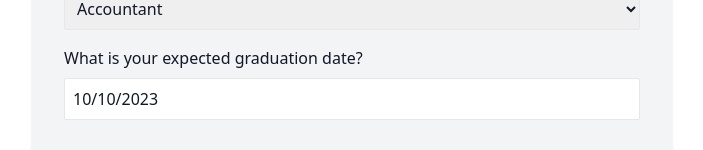
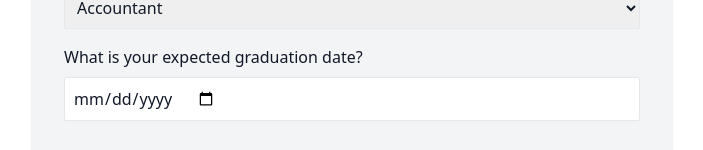
Before and after one commit to malekoa/conuhacks_sunlife, a React (Vite) app: page /career in a window 1280 px wide. Shown: the part 338-488 px from the top of the page, without its empty margins (288-991 px from the left). Built offline with nearby package versions, Linux system fonts and the light colour scheme.

Commit message:
changed date boi

```diff
--- a/src/App.jsx
+++ b/src/App.jsx
@@ -19,7 +19,7 @@ function App() {
   const [debtRepayment, setDebtRepayment] = useState(0.1)
   const [degree, setDegree] = useState('undergrad')
   const [gradSchool, setGradSchool] = useState(false)
-  const [gradDate, setGradDate] = useState('10/10/2023')
+  const [gradDate, setGradDate] = useState(Date('10/10/2023'))
   const [retirementAge, setRetirementAge] = useState(65)
   const [debtInterest, setDebtInterest] = useState(0.05)
   const [income, setIncome] = useState(50000)
--- a/src/Routes/Career.jsx
+++ b/src/Routes/Career.jsx
@@ -9,6 +9,15 @@ function findSalary(job_title) {
             return salaries_list[i].salary;
         }
     }
+}
+
+// convert date object to 'MM/DD/YYYY' format
+const formatDate = (date) => {
+    date = new Date(date)
+    const month = date.getMonth() + 1
+    const day = date.getDate()
+    const year = date.getFullYear()
+    return `${month}/${day}/${year}`
 }
 
 function Career(props) {
@@ -30,7 +39,7 @@ function Career(props) {
                 </div>
                 <div className="flex flex-col w-full space-y-2">
                     <span>What is your expected graduation date?</span>
-                    <input type="text" className="flex w-full border rounded-sm p-2" value={props.data.gradDate} onChange={(e) => props.setData.setGradDate(e.target.value)} />
+                    <input type="date" className="flex w-full border rounded-sm p-2" value={props.data.gradDate} onChange={(e) => props.setData.setGradDate(e.target.value)} />
                 </div>
             </div>
 
```
